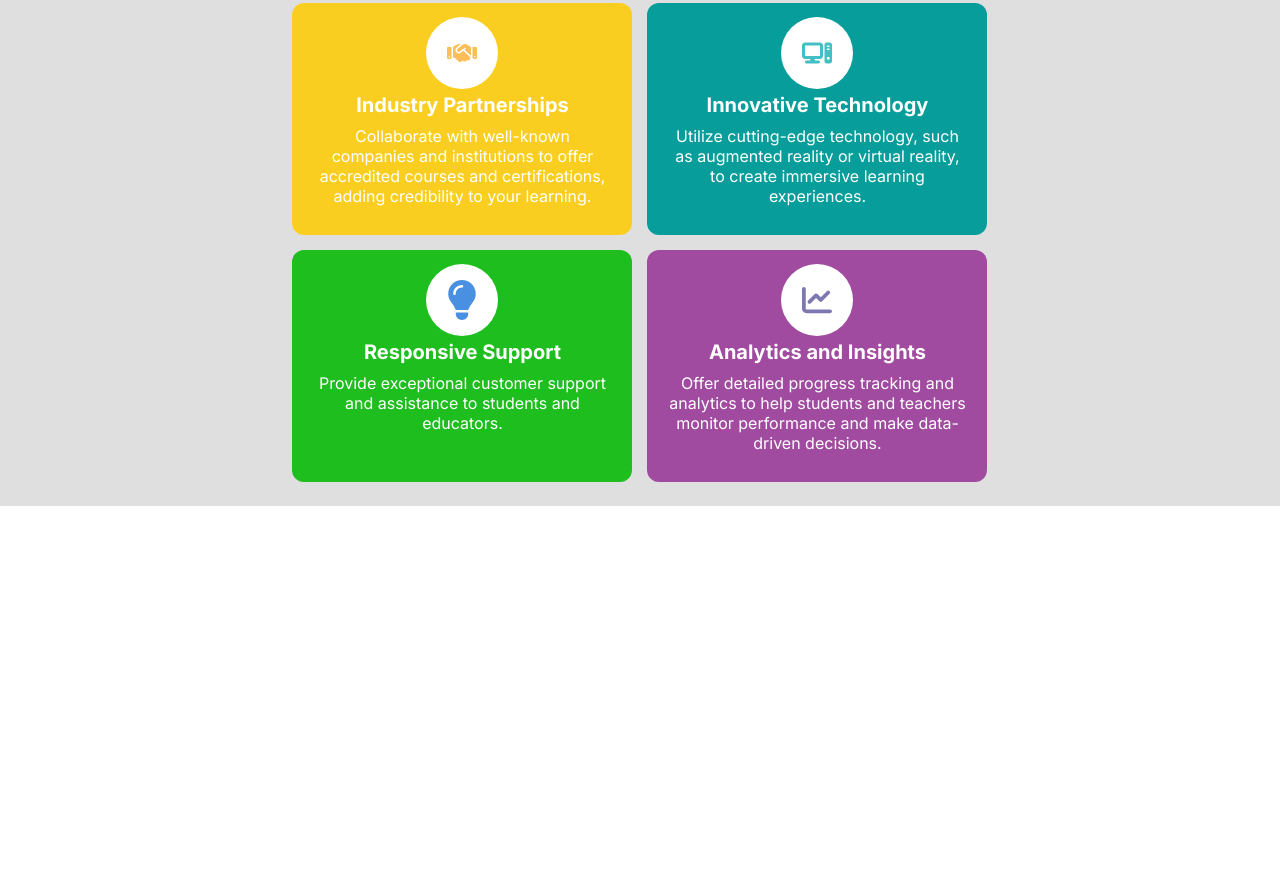
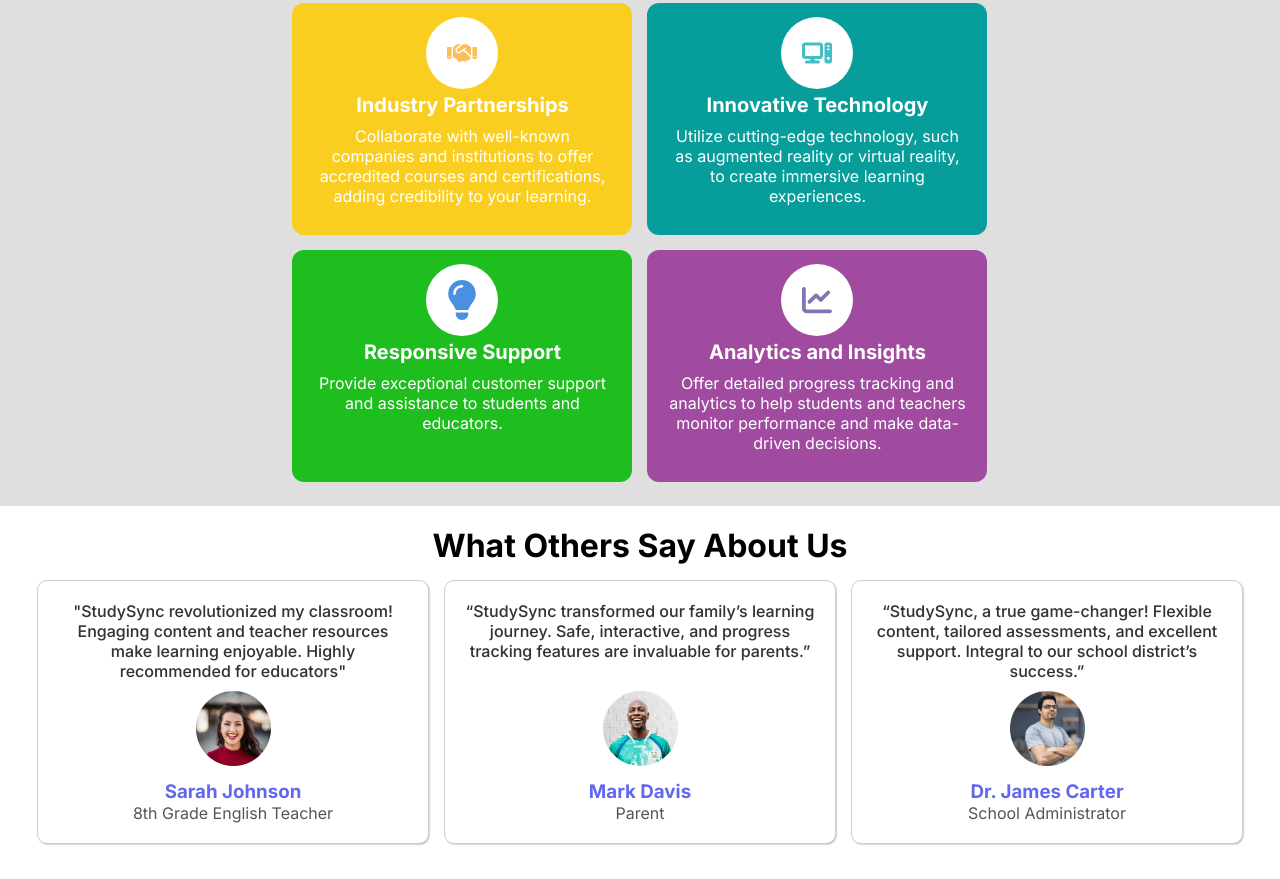
Before and after one commit to RutwikPatil2024/StudySync, a plain HTML site: page index.html in a window 1280 px wide. Shown: the part 1044-1923 px from the top of the page. Before the commit the page ends 1570 px from the top, so only its background shows below. Drawn offline with Linux system fonts and the light colour scheme; a web font is replaced by a local one.

Commit message:
Testimonal Section

```diff
--- a/index.html
+++ b/index.html
@@ -161,7 +161,35 @@
       </div>
     </div>
 
-
+    <div class="testimonial-container">
+      <h1>What Others Say About Us</h1>
+      <div class="card-container">
+        <div class="testi-card">
+          <p id="test-para">"StudySync revolutionized my classroom! Engaging content and teacher resources make learning enjoyable. Highly recommended for educators"</p>
+          <div><img src="./Images/avatar1.png" alt=""></div>
+          <div class="info-content">
+            <h3>Sarah Johnson</h3>
+          <p>8th Grade English Teacher</p>
+          </div>
+        </div>
+        <div class="testi-card">
+          <p id="test-para">“StudySync transformed our family’s learning journey. Safe, interactive, and progress tracking features are invaluable for parents.”</p>
+          <div><img src="./Images/avatar2.png" alt=""></div>
+          <div class="info-content">
+            <h3>Mark Davis</h3>
+          <p>Parent</p>
+          </div>
+        </div>
+        <div class="testi-card">
+          <p id="test-para">“StudySync, a true game-changer! Flexible content, tailored assessments, and excellent support. Integral to our school district’s success.”</p>
+          <div><img src="./Images/avatar3.png" alt=""></div>
+          <div class="info-content">
+            <h3>Dr. James Carter</h3>
+          <p>School Administrator</p>
+          </div>
+        </div>
+      </div>
+    </div>
 
   </body>
 </html>
```
